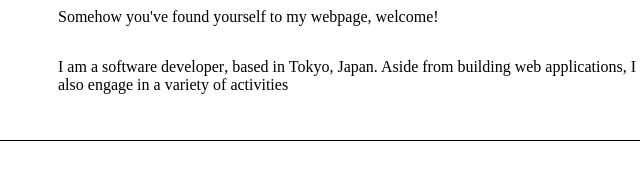
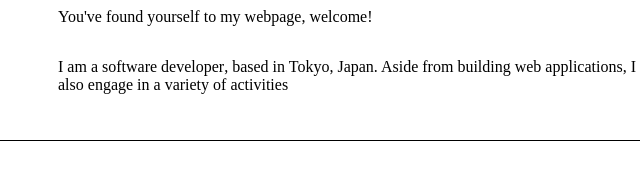
Before and after one commit to bching/personal-website, a website: page public/index.html in a window 1280 px wide. Shown: the part 606-784 px from the top of the page, 282-922 px from the left. Drawn offline with nearby package versions, Linux system fonts and the light colour scheme.

Commit message:
update public

```diff
--- a/public/index.html
+++ b/public/index.html
@@ -43,7 +43,7 @@
         <img src="assets/images/self.JPG" />
       </div>
       <div class="flex-row flex-center">
-        <p>Somehow you've found yourself to my webpage, welcome!</p>
+        <p>You've found yourself to my webpage, welcome!</p>
       </div>
       <div class="flex-row flex-center">
         <p>I am a <a class="word-link" href='https://github.com/bching'>software developer</a>, based in Tokyo, Japan. Aside from building web applications, I also engage in a variety of <a class="word-link" href="./activities/index.html">activities</a></p>
```
